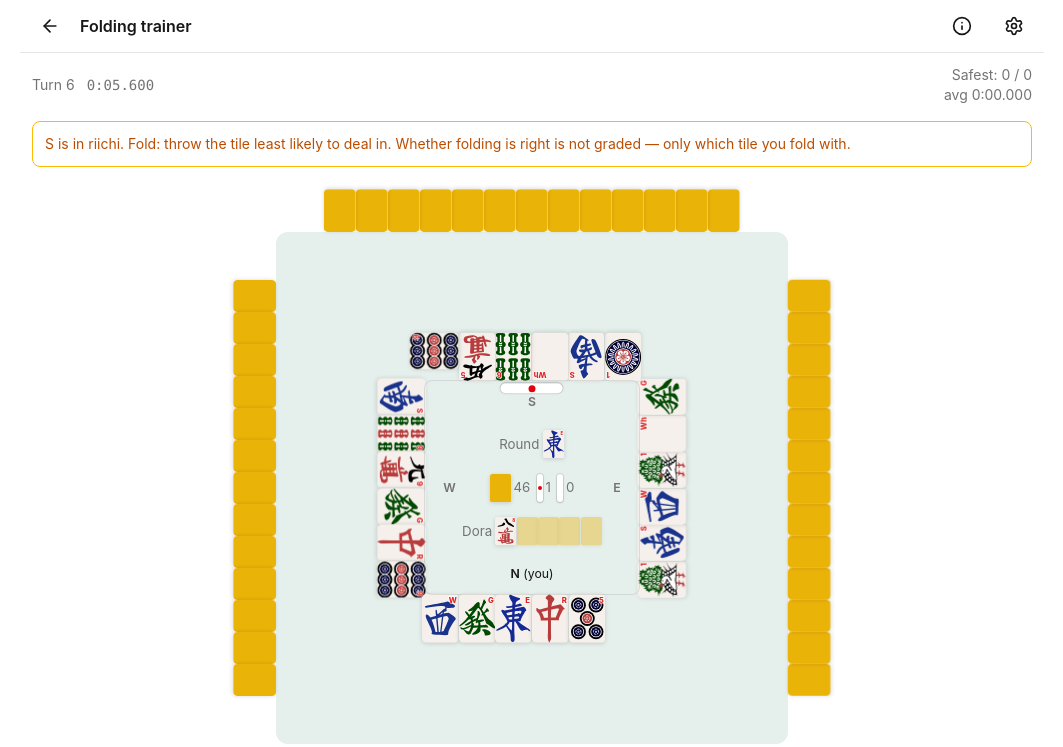
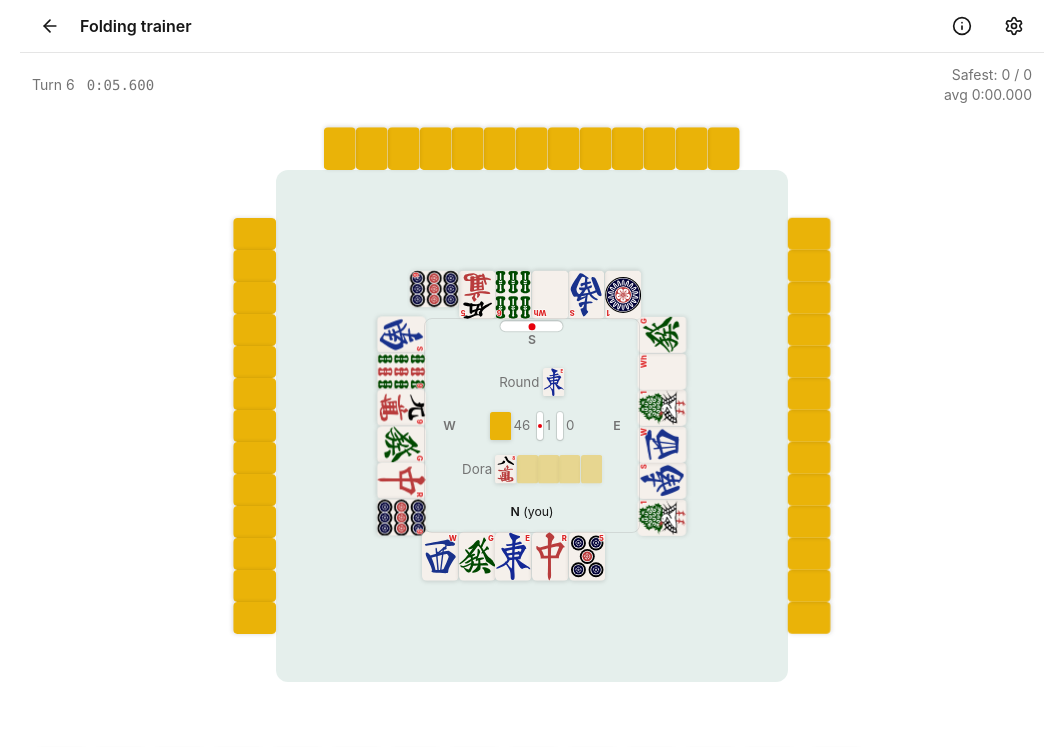
Before and after one commit to kael-k/riichi-trainer, a React (Vite) app: page /folding in a window 1280 px wide. Shown: the top 747 px of the page, without its empty margins (108-1171 px from the left). Built offline with nearby package versions, Linux system fonts and the light colour scheme.

Commit message:
UX: drop folding's redundant riichi-declaration banner
The board's own riichi stick already says who's in riichi, so the
"Fold: throw the tile least likely to deal in..." callout was telling
the reader something the table already shows.

```diff
--- a/src/features/folding/FoldingPage.tsx
+++ b/src/features/folding/FoldingPage.tsx
@@ -174,7 +174,6 @@ export function FoldingPage() {
       ? !(showOpponentHands && round.finished)
       : !showOpponentHands,
   }))
-  const threatWinds = round.threatSeats.map((seat) => t(`wind.${WINDS[seat]}`)).join(' · ')
   // everything that would tell you how the fold is going so far, held back mid-hand when asked
   const answersHeld = settings.feedbackAtEnd && !round.finished
 
@@ -212,12 +211,6 @@ export function FoldingPage() {
             )}
           </span>
         </div>
-
-        {/* says plainly what is being asked: this is a folding drill, and it grades the tile, not
-            the decision to fold. Anything vaguer invites the reader to think push/fold is scored */}
-        <p className="rounded-lg border border-amber-400 p-3 text-sm text-amber-700 dark:text-amber-400">
-          {t('folding.prompt', { count: round.threatSeats.length, winds: threatWinds })}
-        </p>
 
         {/* stacked normally; beside the board when the viewport is too short to stack, which is
             what makes turning the phone sideways actually pay off */}
--- a/src/features/i18n/locales/en.json
+++ b/src/features/i18n/locales/en.json
@@ -371,8 +371,6 @@
   "folding": {
     "dealing": "Looking for a hand…",
     "noHand": "No hand came up that was worth drilling. Try another deal.",
-    "prompt_one": "{{winds}} is in riichi. Fold: throw the tile least likely to deal in. Whether folding is right is not graded — only which tile you fold with.",
-    "prompt_other": "{{winds}} are in riichi. Fold: throw the tile least likely to deal in. Whether folding is right is not graded — only which tile you fold with.",
     "turnStatus": "Turn {{turn}}",
     "score": "Safest: {{correct}} / {{total}}",
     "accuracy": "accuracy {{percent}}%",
--- a/src/features/i18n/locales/it.json
+++ b/src/features/i18n/locales/it.json
@@ -371,8 +371,6 @@
   "folding": {
     "dealing": "Cerco una mano…",
     "noHand": "Nessuna mano adatta all’esercizio. Prova un altro giro.",
-    "prompt_one": "{{winds}} è in riichi. Scarta il tile con meno probabilità di dare ron. Non viene valutato *se* difendersi sia giusto: solo con quale tile lo fai.",
-    "prompt_other": "{{winds}} sono in riichi. Scarta il tile con meno probabilità di dare ron. Non viene valutato *se* difendersi sia giusto: solo con quale tile lo fai.",
     "turnStatus": "Turno {{turn}}",
     "score": "Più sicuro: {{correct}} / {{total}}",
     "accuracy": "precisione {{percent}}%",
--- a/src/features/i18n/locales/ja.json
+++ b/src/features/i18n/locales/ja.json
@@ -274,7 +274,6 @@
   "folding": {
     "dealing": "局面を探しています…",
     "noHand": "練習になる局面が見つかりませんでした。もう一度配牌してください。",
-    "prompt_other": "{{winds}}がリーチ。放銃しにくい牌を切ろう。オリるべきかどうかは採点しない——どの牌でオリるかだけを見る。",
     "turnStatus": "{{turn}}巡目",
     "score": "最安全: {{correct}} / {{total}}",
     "accuracy": "精度 {{percent}}%",
--- a/src/features/i18n/locales/zh.json
+++ b/src/features/i18n/locales/zh.json
@@ -274,7 +274,6 @@
   "folding": {
     "dealing": "正在寻找牌局…",
     "noHand": "没有找到适合练习的牌局。请再发一局。",
-    "prompt_other": "{{winds}}已立直。打出最不容易放铳的牌。是否该防守不计分——只看你用哪张牌防守。",
     "turnStatus": "第 {{turn}} 巡",
     "score": "最安全: {{correct}} / {{total}}",
     "accuracy": "准确率 {{percent}}%",
```
